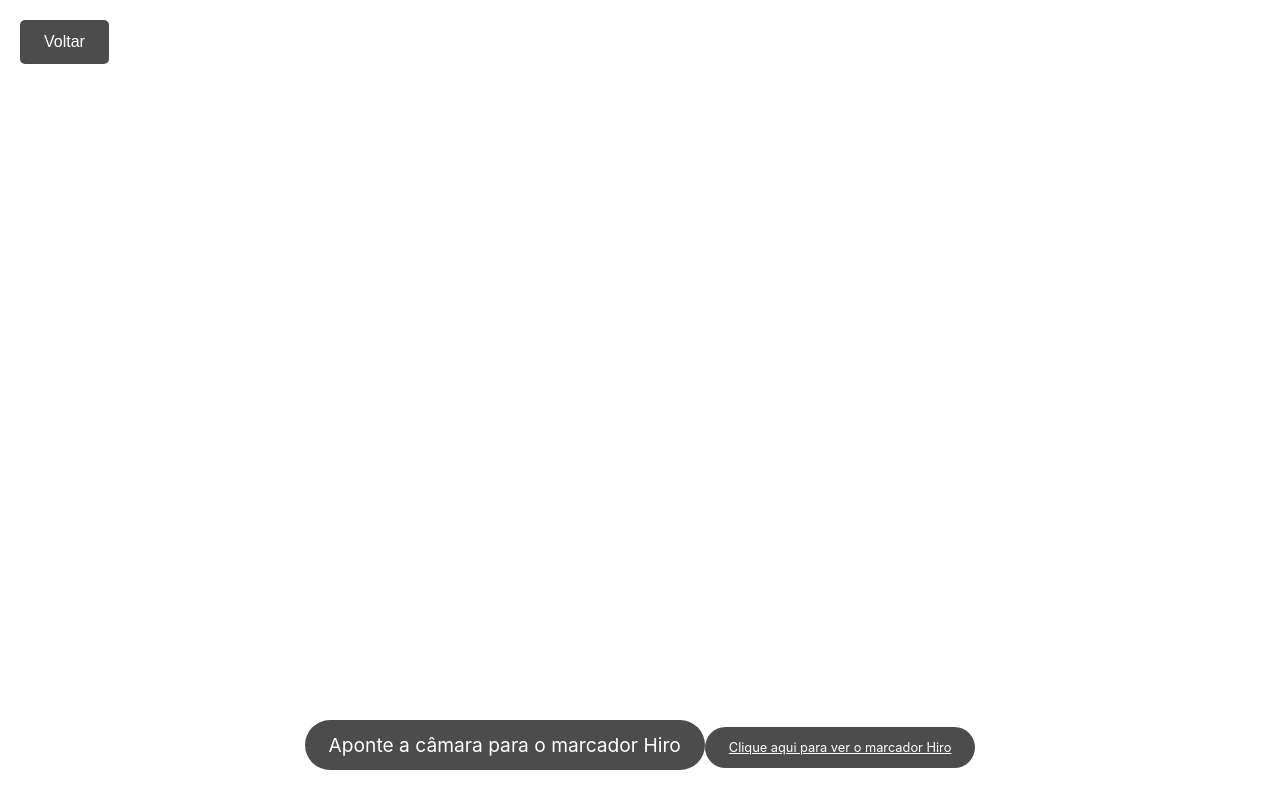
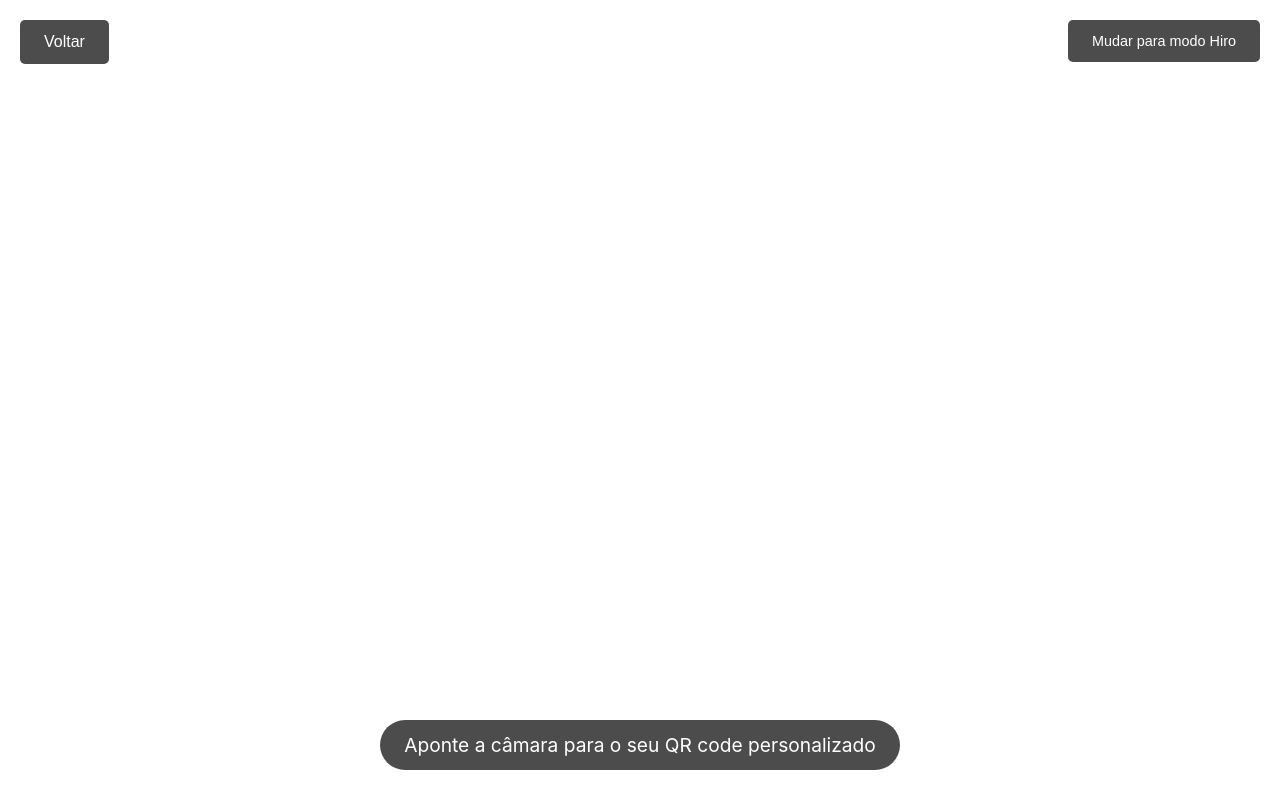
Before and after one commit to Visitfoods/previewgelativ2, a Next.js app: page /ar in a window 1280 px wide. Built offline with nearby package versions, Linux system fonts and the light colour scheme.

Commit message:
Implementado dois modos de AR (personalizado e Hiro) e melhorado scanner QR

```diff
--- a/src/components/ARViewer.js
+++ b/src/components/ARViewer.js
@@ -1,9 +1,10 @@
-import { useEffect } from 'react';
+import { useEffect, useState } from 'react';
 import { useRouter } from 'next/router';
 import styles from '../styles/ARViewer.module.css';
 
 export default function ARViewer() {
   const router = useRouter();
+  const [arMode, setArMode] = useState('target'); // 'target' ou 'hiro'
 
   useEffect(() => {
     // Verifica se o script A-Frame já existe para evitar duplicação
@@ -16,7 +17,12 @@ export default function ARViewer() {
       // Adiciona script de AR após o A-Frame carregar
       aframeScript.onload = () => {
         const arScript = document.createElement('script');
+        // Carrega o script adequado com base no modo AR
+        if (arMode === 'target') {
+          arScript.src = 'https://raw.githack.com/AR-js-org/AR.js/master/aframe/build/aframe-ar-nft.js';
+        } else {
           arScript.src = 'https://raw.githack.com/AR-js-org/AR.js/master/aframe/build/aframe-ar.js';
+        }
         document.head.appendChild(arScript);
       };
     }
@@ -25,7 +31,11 @@ export default function ARViewer() {
     return () => {
       // A limpeza é feita automaticamente quando o componente é desmontado
     };
-  }, []);
+  }, [arMode]);
+
+  const toggleArMode = () => {
+    setArMode(prevMode => prevMode === 'target' ? 'hiro' : 'target');
+  };
 
   return (
     <div className={styles.arContainer}>
@@ -38,13 +48,51 @@ export default function ARViewer() {
         </button>
       </div>
 
-      {/* A-Frame Scene para AR */}
+      <div className={styles.modeToggleContainer}>
+        <button
+          className={styles.modeToggleButton}
+          onClick={toggleArMode}
+        >
+          Mudar para modo {arMode === 'target' ? 'Hiro' : 'Target'}
+        </button>
+      </div>
+
+      {arMode === 'target' ? (
+        /* AR com Target Personalizado */
+        <a-scene
+          embedded
+          arjs="sourceType: webcam; debugUIEnabled: false;"
+          vr-mode-ui="enabled: false"
+          renderer="logarithmicDepthBuffer: true;"
+        >
+          {/* Usar o target.mind como marcador e GELATI.glb como modelo 3D */}
+          <a-nft
+            type="nft"
+            url="/targets/target.mind"
+            smooth="true"
+            smoothCount="10"
+            smoothTolerance="0.01"
+            smoothThreshold="5"
+          >
+            <a-entity
+              gltf-model="/models/GELATI.glb"
+              scale="5 5 5"
+              position="0 0 0"
+              rotation="-90 0 0"
+              animation="property: rotation; to: -90 360 0; loop: true; dur: 10000; easing: linear"
+            ></a-entity>
+          </a-nft>
+
+          {/* Câmara com rastreamento de posição */}
+          <a-entity camera></a-entity>
+        </a-scene>
+      ) : (
+        /* AR com Marcador Hiro */
         <a-scene
           embedded
           arjs="sourceType: webcam; debugUIEnabled: false; detectionMode: mono_and_matrix; matrixCodeType: 3x3;"
           vr-mode-ui="enabled: false"
         >
-        {/* Usar marcador padrão Hiro para simplificar o teste */}
           <a-marker preset="hiro">
             <a-entity
               gltf-model="/models/GELATI.glb"
@@ -55,11 +103,15 @@ export default function ARViewer() {
             ></a-entity>
           </a-marker>
 
-        {/* Câmara com rastreamento de posição */}
           <a-entity camera></a-entity>
         </a-scene>
+      )}
 
       <div className={styles.instructions}>
+        {arMode === 'target' ? (
+          <p>Aponte a câmara para o seu QR code personalizado</p>
+        ) : (
+          <>
             <p>Aponte a câmara para o marcador Hiro</p>
             <p style={{ fontSize: '0.8rem', marginTop: '0.5rem' }}>
               <a
@@ -71,6 +123,8 @@ export default function ARViewer() {
                 Clique aqui para ver o marcador Hiro
               </a>
             </p>
+          </>
+        )}
       </div>
     </div>
   );
--- a/src/styles/ARViewer.module.css
+++ b/src/styles/ARViewer.module.css
@@ -26,6 +26,28 @@
   background-color: rgba(0, 0, 0, 0.9);
 }
 
+.modeToggleContainer {
+  position: absolute;
+  top: 20px;
+  right: 20px;
+  z-index: 1000;
+}
+
+.modeToggleButton {
+  background-color: rgba(0, 0, 0, 0.7);
+  color: white;
+  border: none;
+  border-radius: 5px;
+  padding: 0.8rem 1.5rem;
+  font-size: 0.9rem;
+  cursor: pointer;
+  transition: background-color 0.3s;
+}
+
+.modeToggleButton:hover {
+  background-color: rgba(0, 0, 0, 0.9);
+}
+
 .instructions {
   position: absolute;
   bottom: 30px;
```
Also changed, not shown: src/components/QRScanner.js (+23 -3 lines), src/styles/QRScanner.module.css (+30 -0 lines). Lines whose indentation alone changed are shown as unchanged.
